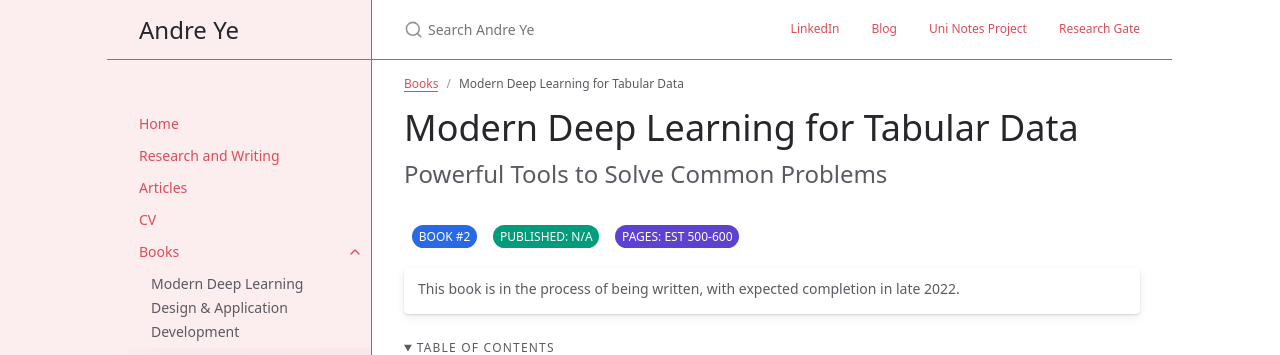
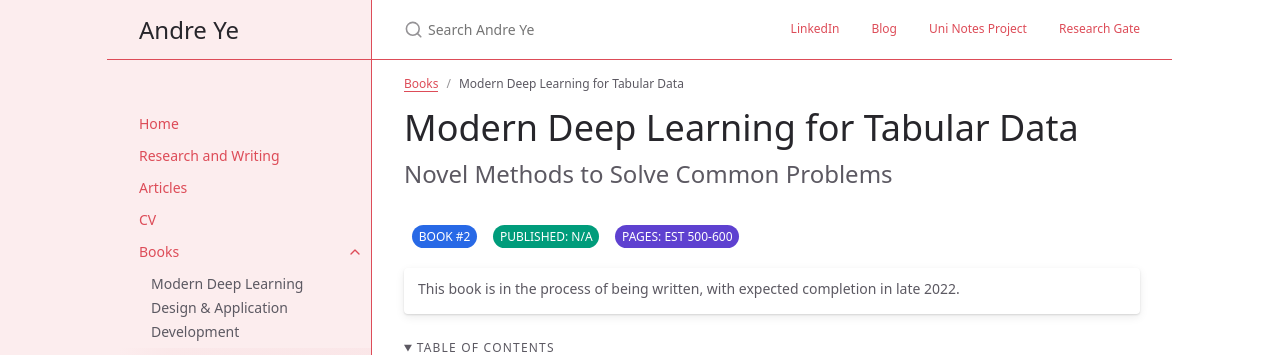
Before and after one commit to andre-ye/andre-ye.github.io-retired, a Jekyll site: the page built from docs/books/dl-for-tabular.md, in a window 1280 px wide and 900 px high. Shown: the top 355 px of the window. Built offline with Jekyll 4.4.1, drawn with Linux system fonts in a browser that asks for light colours; nearby versions of some CDN libraries.

Commit message:
Update dl-for-tabular.md

```diff
--- a/docs/books/dl-for-tabular.md
+++ b/docs/books/dl-for-tabular.md
@@ -2,14 +2,14 @@
 layout: default
 title: Modern Deep Learning for Tabular Data
 parent: Books
-nav_order: 2
+nav_order: 6
 has_children: false
 ---
 
 # Modern Deep Learning for Tabular Data
 {: .no_toc }
 
-Powerful Tools to Solve Common Problems
+Novel Methods to Solve Common Problems
 {: .fs-6 .fw-300 }
 
 Book #2
```
